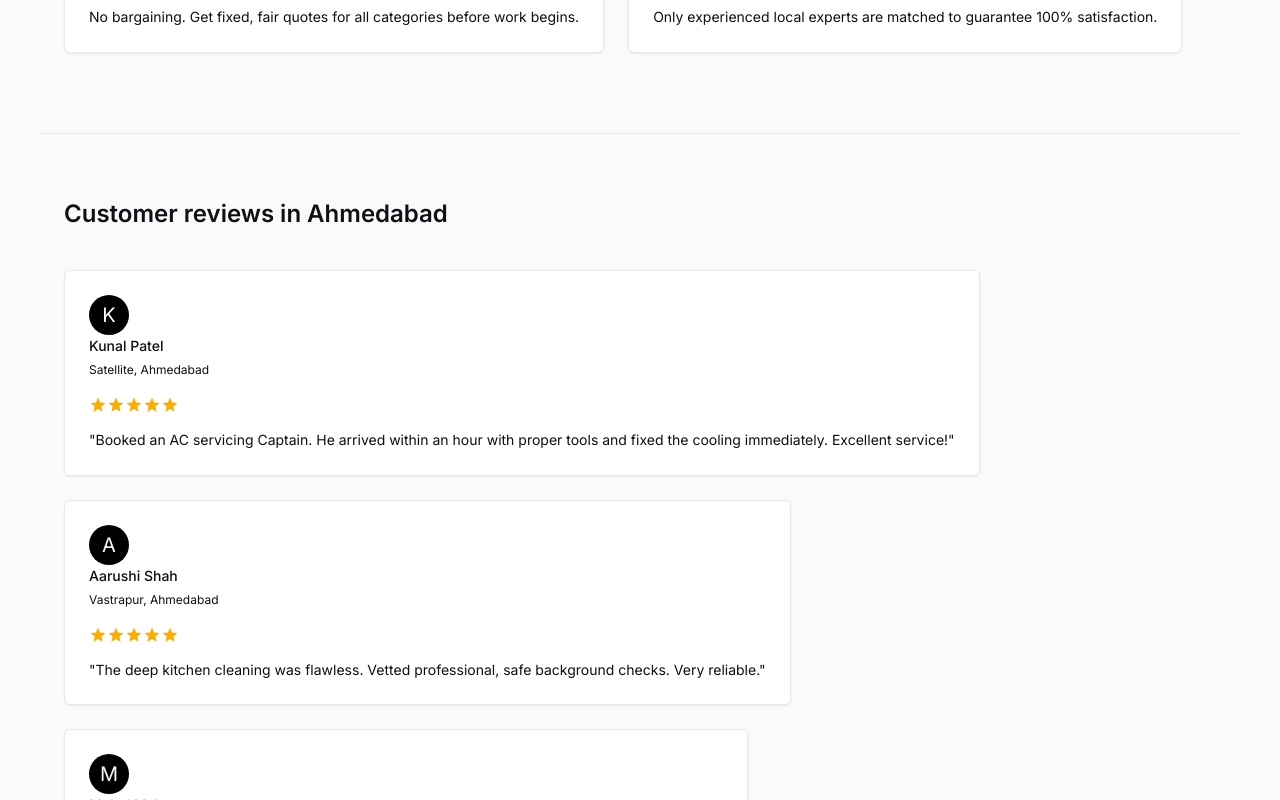
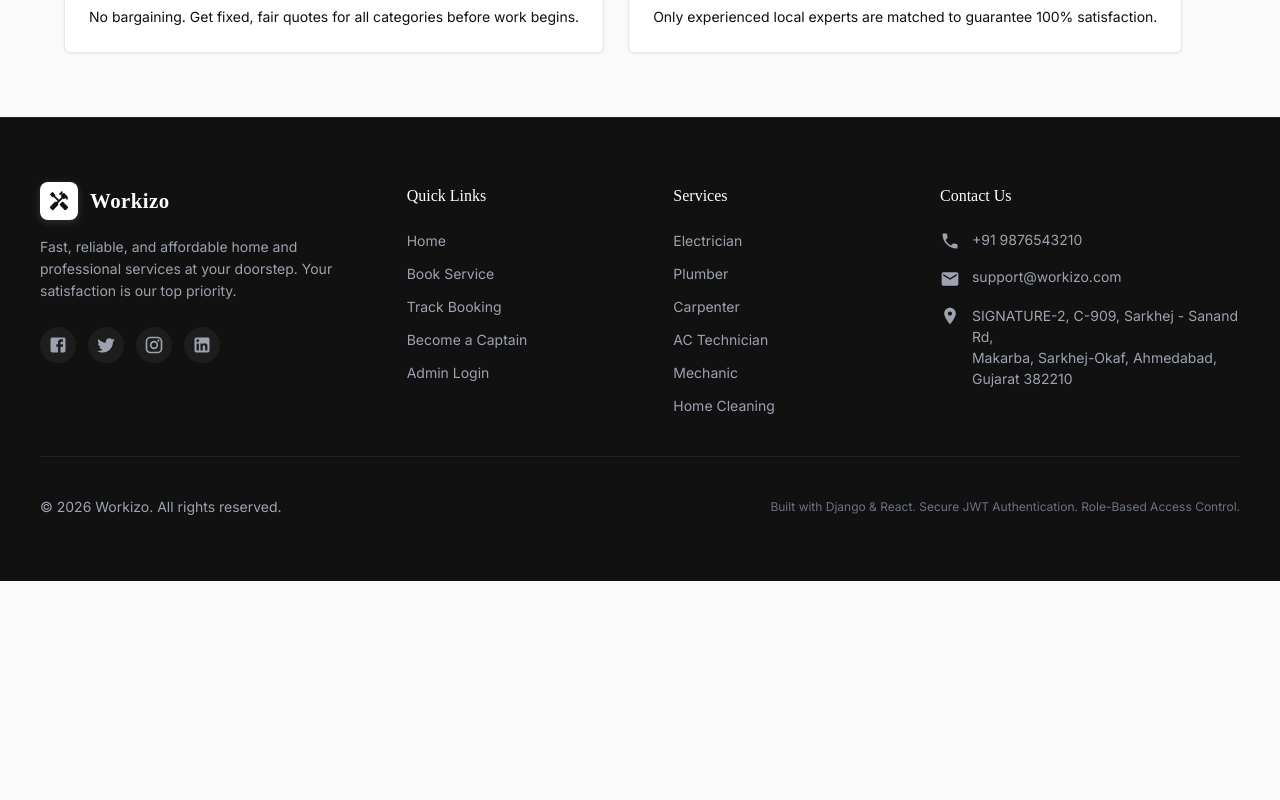
Before and after one commit to VedGoyaniTech/Workizo-A_service_company, a React (Vite) app in the folder frontend/: page / in a window 1280 px wide. Shown: the part 2900-3700 px from the top of the page. After the commit the page ends 3481 px from the top, so only its background shows below. Built offline with nearby package versions, Linux system fonts and the light colour scheme; no server answers.

Commit message:
Remove Customer reviews rating cards section from landing page

```diff
--- a/frontend/src/LandingPage.jsx
+++ b/frontend/src/LandingPage.jsx
@@ -455,36 +455,7 @@ const LandingPage = () => {
         </Grid>
       </Container>
 
-      {/* Ahmedabad Testimonials */}
-      <Container maxWidth="lg" sx={{ mt: 10, pt: 8, borderTop: '1px solid #E5E7EB' }}>
-        <Typography variant="h5" fontWeight="bold" sx={{ mb: 5 }}>
-          Customer reviews in Ahmedabad
-        </Typography>
 
-        <Grid container spacing={3}>
-          {TESTIMONIALS.map((test, idx) => (
-            <Grid item xs={12} md={4} key={idx}>
-              <Card sx={{ p: 3, height: '100%', backgroundColor: '#ffffff', borderColor: '#E5E7EB' }}>
-                <Box display="flex" alignItems="center" gap={2} sx={{ mb: 2 }}>
-                  <Avatar sx={{ bgcolor: '#000000' }}>{test.name.charAt(0)}</Avatar>
-                  <Box>
-                    <Typography variant="subtitle2" fontWeight="bold">
-                      {test.name}
-                    </Typography>
-                    <Typography variant="caption" color="text.secondary">
-                      {test.location}
-                    </Typography>
-                  </Box>
-                </Box>
-                <Rating value={test.rating} readOnly size="small" sx={{ mb: 2 }} />
-                <Typography variant="body2" color="text.secondary">
-                  "{test.text}"
-                </Typography>
-              </Card>
-            </Grid>
-          ))}
-        </Grid>
-      </Container>
 
     </Box>
   );
```
